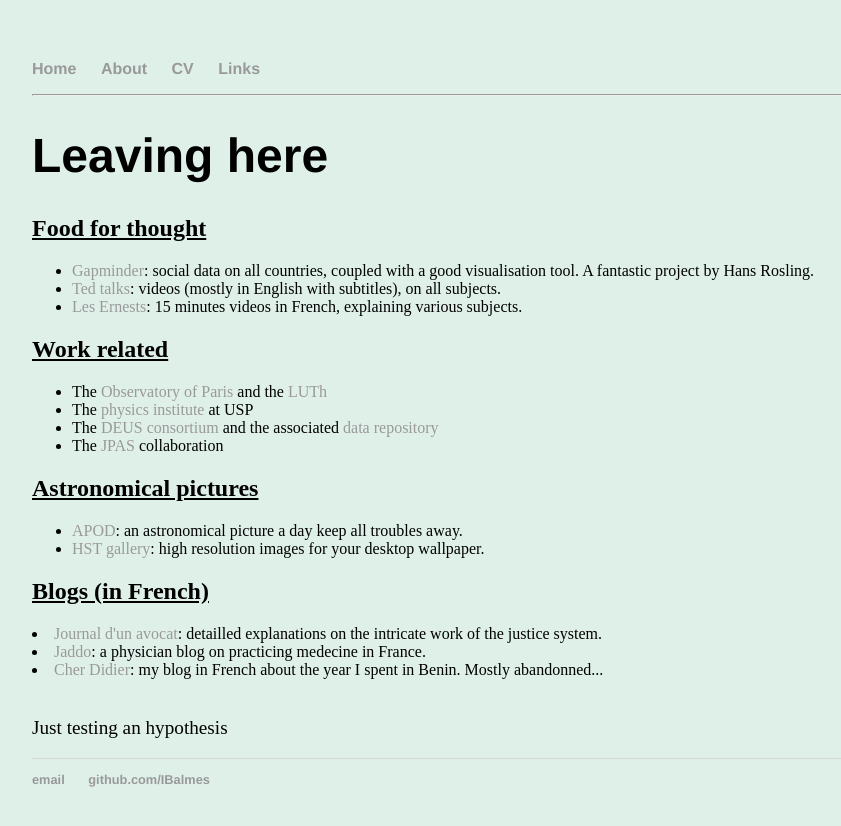
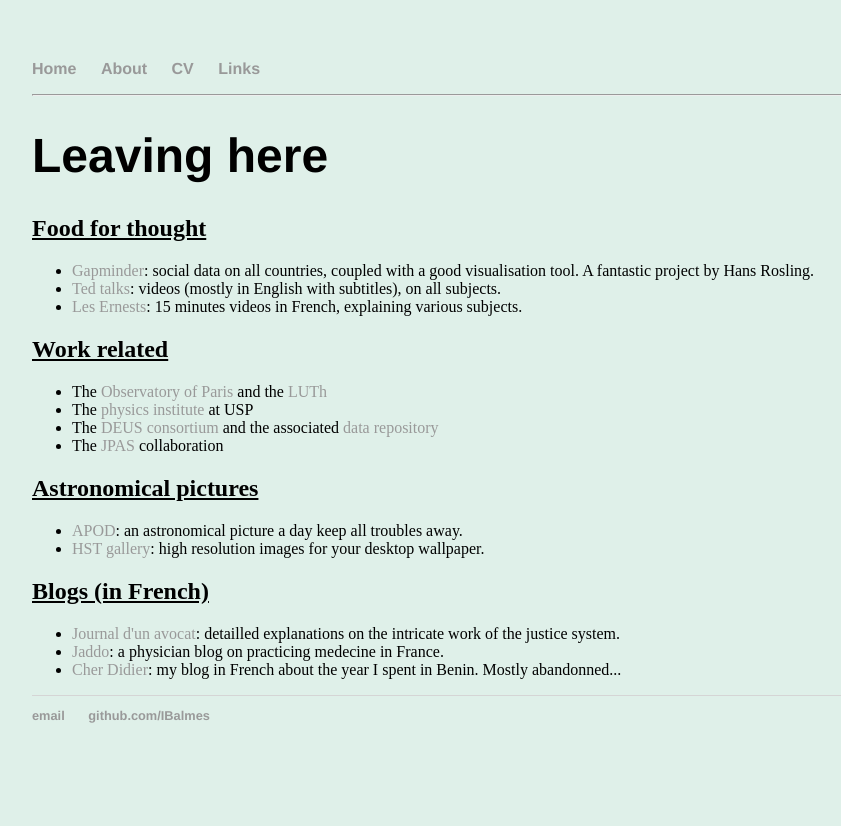
Before and after one commit to IBalmes/IBalmes.github.io, a Jekyll site: the page built from links/index.html, in a window 1280 px wide. Shown: the top 826 px of the page, without its empty margins (160-1001 px from the left). Built offline with Jekyll 4.4.1, drawn with Linux system fonts in a browser that asks for light colours.

Commit message:
Update index.html

```diff
--- a/links/index.html
+++ b/links/index.html
@@ -29,7 +29,7 @@
 </ul>
 
 <h2>Blogs (in French)</h2>
-</ul>
+<ul>
   <li><a href="http://www.maitre-eolas.fr/">Journal d'un avocat</a>: detailled explanations on the intricate work
   of the justice system.</li>
   <li><a href="http://www.jaddo.fr/">Jaddo</a>: a physician blog on practicing medecine in France.</li>
@@ -37,7 +37,4 @@
   Mostly abandonned...</li>
 </ul>
 
-<br />
-<p>Just testing an hypothesis</p>
-
 </div>
```
